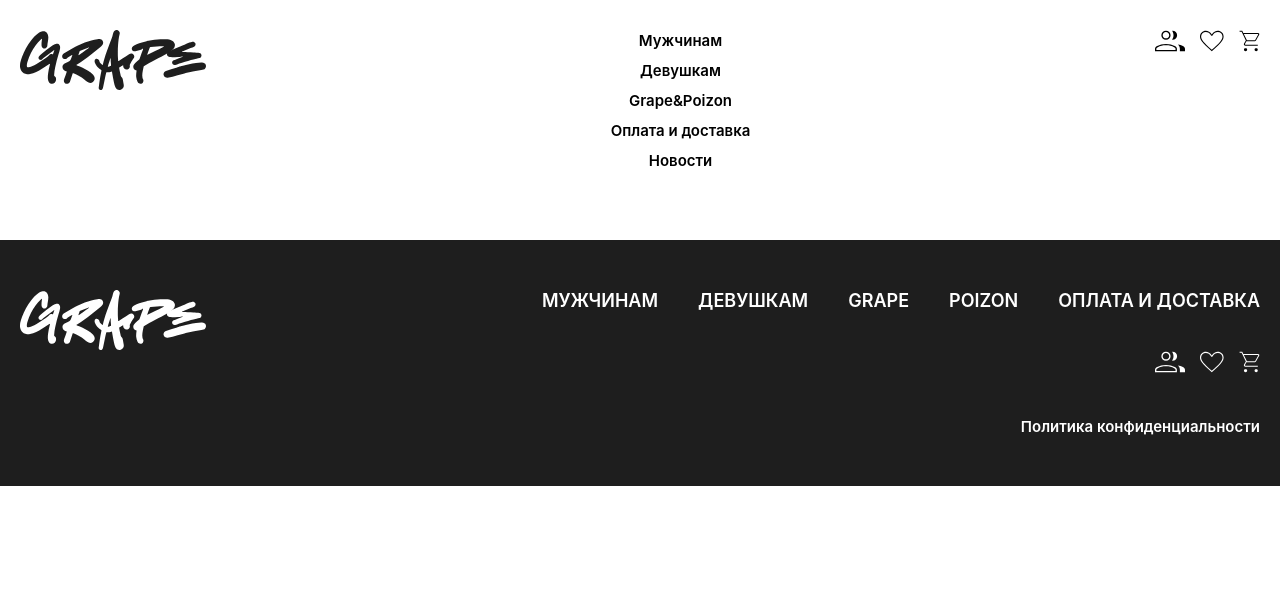
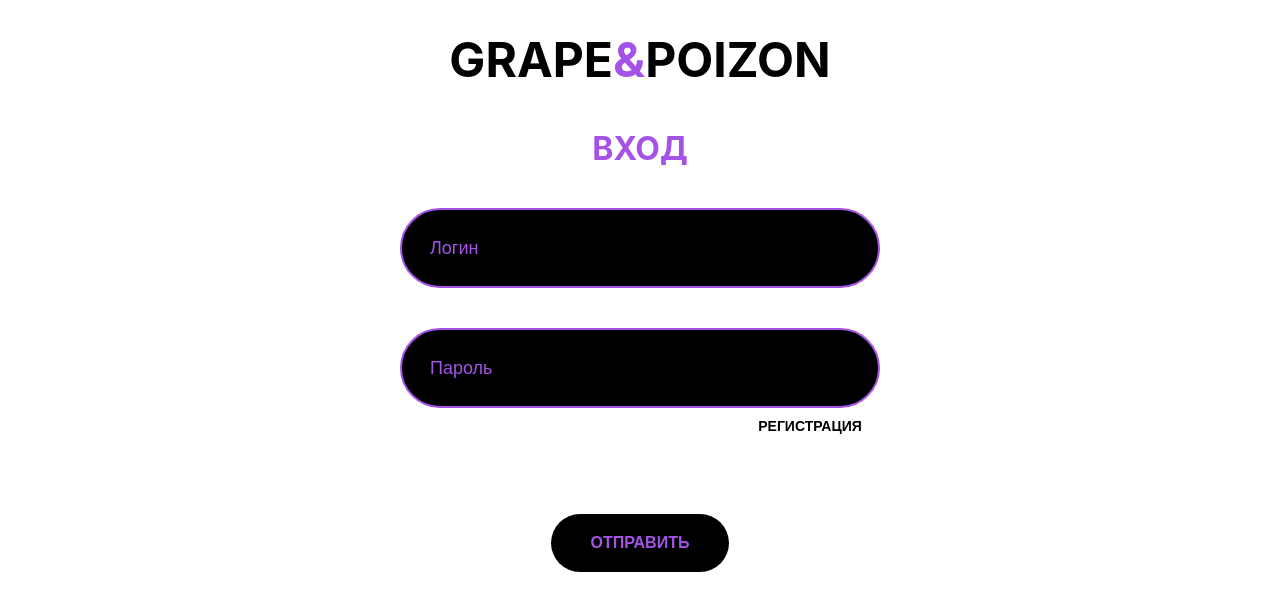
Before and after one commit to Zalr765/Nuxt-Diplom, a Nuxt app: page /auth in a window 1280 px wide. Shown: the top 610 px of the page. Built offline with nearby package versions, Linux system fonts and the light colour scheme.

Commit message:
end regitser

```diff
--- a/components/Header.vue
+++ b/components/Header.vue
@@ -30,7 +30,7 @@
             </div>
         </nav>
         <div class="header-menu">
-            <NuxtLink class="header-menu__link" to="">
+            <NuxtLink class="header-menu__link" to="/auth">
                 <icons-news class="header-menu__link-icon" />
             </NuxtLink>
             <NuxtLink class="header-menu__link" to="">
--- /dev/null
+++ b/components/ui/authInput.vue
@@ -0,0 +1,128 @@
+<template>
+    <div>
+        <input
+            :type="isPassword ? 'password' : 'text'"
+            :class="{ 'error': hasError }"
+            class="auth-input"
+            v-model="inputValue"
+            @focus="handleFocus"
+            @blur="handleBlur"
+            @input="updateValue($event.target.value)"
+        >
+        <span :class="{'error': hasError, 'focused': isFocused || inputValue }">{{ placeholder }}</span>
+    </div>
+</template>
+
+<script setup>
+import { defineProps, defineEmits, computed, ref, watch } from 'vue';
+
+const props = defineProps({
+    placeholder: { type: String },
+    isPassword: {
+        type: Boolean,
+        default: false
+    },
+    required: {
+        type: Boolean,
+        default: false
+    },
+    value: {
+        type: String,
+        required: true
+    },
+    error: {
+        type: Boolean,
+        default: false
+    }
+});
+
+const inputValue = ref(props.value);
+const isFocused = ref(false);
+const hasError = ref(props.error);
+
+const emit = defineEmits(['update:value']);
+
+const handleFocus = () => {
+    isFocused.value = true;
+    hasError.value = false;  // Сброс ошибки при фокусе
+};
+
+const handleBlur = () => {
+    isFocused.value = false;
+    if (props.required && !inputValue.value) {
+        hasError.value = true;  // Установка ошибки, если поле пустое
+    }
+};
+
+const updateValue = (val) => {
+    inputValue.value = val;
+    emit('update:value', val);
+};
+
+// Синхронизация ошибки с пропсами
+watch(() => props.error, (newError) => {
+    hasError.value = newError;
+});
+
+watch(() => props.value, (newValue) => {
+    inputValue.value = newValue;
+});
+</script>
+
+<style lang='scss' scoped>
+.auth-input
+{
+    color: $grape;
+    background-color: black;
+    width: 480px;
+    height: 80px;
+    padding: 0 20px;
+    border-radius: 100px;
+    border: 2px solid $grape;
+    &.error
+    {
+        animation: shake .4s ease-in-out;
+    }
+}
+
+div { position: relative; }
+
+span {
+    color: $grape;
+    position: absolute;
+    top: 30px;
+    left: 30px;
+    font-size: 18px;
+    transition: all .3s;
+    pointer-events: none;
+    &.error
+    {
+        color: red;
+        animation: shake .4s ease-in-out;
+    }
+}
+
+@keyframes shake {
+    0% {
+        transform: translateX(-5px); /* Начальная позиция -5px */
+    }
+    25% {
+        transform: translateX(5px); /* Дергаем вправо */
+    }
+    50% {
+        transform: translateX(-3px); /* Возвращаемся чуть влево */
+    }
+    75% {
+        transform: translateX(3px); /* Дергаем вправо снова */
+    }
+    100% {
+        transform: translateX(0); /* Возвращаемся на исходную позицию */
+    }
+}
+
+
+span.focused {
+    font-size: 12px;
+    transform: translateY(-20px);
+}
+</style>
--- /dev/null
+++ b/middleware/auth.js
@@ -0,0 +1,6 @@
+export default defineNuxtRouteMiddleware((to, from) => {
+	const user = useUserStore().user;
+
+    if (!user)
+		return navigateTo('/auth');
+});
--- a/nuxt.config.ts
+++ b/nuxt.config.ts
@@ -1,7 +1,6 @@
 // https://nuxt.com/docs/api/configuration/nuxt-config
 export default defineNuxtConfig({
   devtools: { enabled: true },
-
   css: ['@/assets/scss/index.scss'],
   vite: {
     css: {
--- a/package.json
+++ b/package.json
@@ -10,7 +10,12 @@
     "postinstall": "nuxt prepare"
   },
   "dependencies": {
+    "@pinia/nuxt": "^0.5.1",
+    "@vuelidate/core": "^2.0.3",
+    "@vuelidate/validators": "^2.0.4",
+    "axios": "^1.7.2",
     "nuxt": "^3.11.2",
+    "pinia": "^2.1.7",
     "sass": "^1.74.1",
     "swiper": "^11.1.1",
     "vue": "^3.4.21",
--- /dev/null
+++ b/pages/auth.vue
@@ -0,0 +1,175 @@
+<template>
+    <div class="auth container">
+        <p class="auth-title">GRAPE<span>&</span>POIZON</p>
+        <form
+				class="auth-form"
+				@submit.prevent="submitForm"
+			>
+            <h3 class="auth-form__title">Вход</h3>
+            <div class="auth-form__inputs">
+                <ui-auth-input
+						v-model:value="form.username"
+                        :placeholder="'Логин'"
+						:required="true"
+						:error="v$.username.$dirty && v$.username.$invalid"
+                    />
+                <ui-auth-input
+                        :placeholder="'Пароль'"
+						v-model:value="form.password"
+                        :isPassword="true"
+						:required="true"
+						:error="v$.password.$dirty && v$.password.$invalid"
+                    />
+
+            </div>
+            <NuxtLink class="auth-form__link" to="">Регистрация</NuxtLink>
+            <button class="auth-form__btn">ОТПРАВИТЬ</button>
+
+        </form>
+    </div>
+</template>
+
+<script setup>
+//Imports
+import { defineEmits, reactive }    from 'vue';
+import useVuelidate from '@vuelidate/core';
+import { required, minLength, maxLength } from '@vuelidate/validators';
+import axios from 'axios';
+
+//Variables
+const form = reactive({
+    username: '',
+    password: '',
+});
+
+const rules = {
+        username: {
+            required,
+            minLength: minLength(4),
+        },
+        password: {
+            required,
+            minLength: minLength(6),
+            maxLength: maxLength(16),
+        },
+};
+
+const v$ = useVuelidate(rules, form);
+
+const emit = defineEmits(['submitForm']);
+
+//Functions
+
+
+const submitForm = async () => {
+
+	v$.value.$touch();
+
+	if (!v$.value.$invalid)
+	{
+		try {
+			const response = await axios.post('https://c2ca606bd5038de3.mokky.dev/register', {
+			login: form.username,
+			pass: form.password
+			}, {
+			headers: {
+				Accept: 'application/json',
+				'Content-Type': 'application/json'
+			}
+			});
+
+			console.log('Response:', response.data);
+			// Здесь вы можете обрабатывать данные ответа, например, сохранять токен
+			// localStorage.setItem('token', response.data.token);
+		} catch (error) {
+			console.error('Error:', error);
+			// Обработка ошибок
+		}
+	}
+
+	emit('submitForm');
+};
+
+
+definePageMeta({ layout: 'empty' });
+</script>
+
+<style lang='scss'>
+.auth
+{
+    display: flex;
+    flex-direction: column;
+    align-items: center;
+    gap: 20px;
+}
+
+.auth-title
+{
+    font-size: 48px;
+    font-weight: 700;
+    font-family: $inter;
+    margin-top: 30px;
+    span { color: $grape }
+    @include mq(0, $desktop) { font-size: 38px }
+}
+
+.auth-form
+{
+    height: 100%;
+    width: 80%;
+    padding: 20px 0;
+
+    border-radius: 20px;
+    display: flex;
+    flex-direction: column;
+    align-items: center;
+}
+
+.auth-form__title
+{
+    font-size: 32px;
+    font-weight: 700;
+    font-family: $inter;
+    color: $grape;
+    text-transform: uppercase;
+}
+
+.auth-form__btn
+{
+    padding: 20px 40px;
+    border-radius: 40px;
+    background-color: black;
+    color: $grape;
+    font-size: 16px;
+    font-weight: 700;
+    margin-top: 80px;
+    transition: all .3s;
+	border: none;
+    cursor: pointer;
+    &:hover
+    {
+        background-color: $grape;
+        color: black;
+    }
+}
+
+.auth-form__inputs
+{
+    margin-top: 40px;
+    display: flex;
+    flex-direction: column;
+    gap: 40px;
+}
+
+.auth-form__link
+{
+    font-size: 14px;
+	text-transform: uppercase;
+	font-weight: 600;
+    color: black;
+    margin-top: 10px;
+    margin-left: 340px;
+    transition: color .3s;
+    &:hover{ color: $grape }
+}
+</style>
--- /dev/null
+++ b/stores/users.js
@@ -0,0 +1,16 @@
+// stores/user.js
+import { defineStore } from 'pinia';
+
+export const useUserStore = defineStore('user', {
+    state: () => ({
+        user: null,
+    }),
+    actions: {
+        setUser(userData) {
+            this.user = userData;
+        },
+        clearUser() {
+            this.user = null;
+        },
+    },
+});
```
Also changed, not shown: pages/register.vue (added), 1 other file (tests, documents, lock files or other folders).
